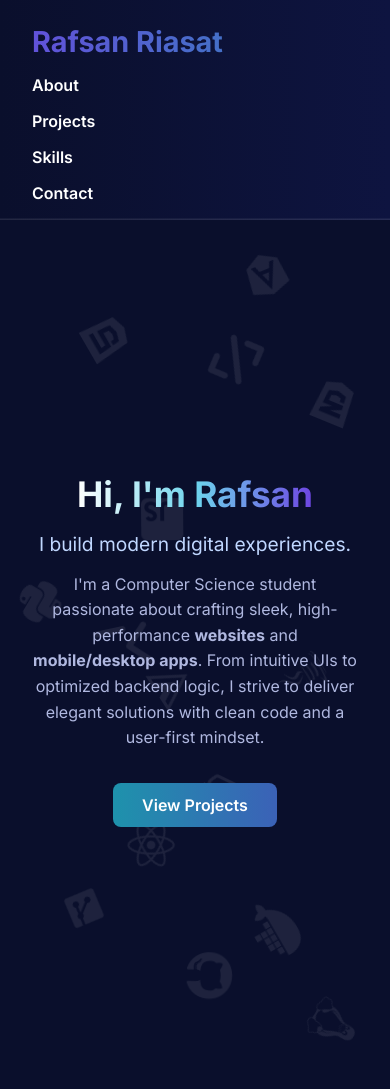
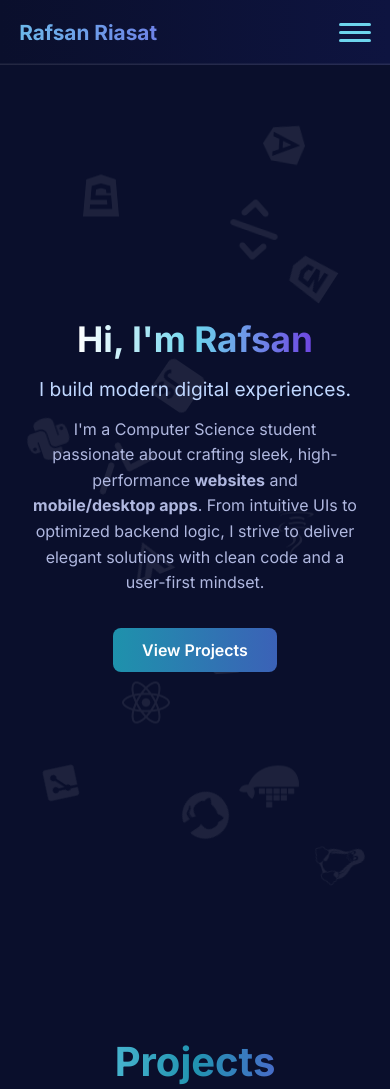
Before and after one commit to narukami00/MyPortfolio, a plain HTML site: page index.html in a window 390 px wide. Shown: the top 1089 px of the page. Drawn offline with nearby package versions, Linux system fonts and the light colour scheme.

Commit message:
third commit

```diff
--- a/index.html
+++ b/index.html
@@ -22,6 +22,14 @@
     <header class="header">
       <div class="container">
         <a href="#hero" class="logo">Rafsan Riasat</a>
+
+        <!-- Place after the logo, before <nav class="nav"> -->
+        <button class="hamburger" aria-label="Open navigation">
+        <span></span>
+        <span></span>
+        <span></span>
+        </button>
+
         <nav class="nav">
           <ul class="nav-links">
             <li><a href="#about">About</a></li>
@@ -307,27 +315,13 @@
         });
       });
 
-
-    let lastScrollY = window.scrollY;
-    let ticking = false;
-    function onScroll() {
-    if (window.innerWidth > 768) return;
-    const header = document.querySelector('.header');
-    if (!header) return;
-    if (window.scrollY > lastScrollY && window.scrollY > 50) {
-        header.classList.add('hide-on-scroll');
-    } else {
-        header.classList.remove('hide-on-scroll');
-    }
-    lastScrollY = window.scrollY;
-    }
-    window.addEventListener('scroll', () => {
-    if (!ticking) {
-        window.requestAnimationFrame(() => {
-        onScroll();
-        ticking = false;
+    document.addEventListener('DOMContentLoaded', function() {
+    const hamburger = document.querySelector('.hamburger');
+    const nav = document.querySelector('.nav');
+    if (hamburger && nav) {
+        hamburger.addEventListener('click', function() {
+        nav.classList.toggle('open');
         });
-        ticking = true;
     }
     });
     </script>
--- a/style.css
+++ b/style.css
@@ -90,30 +90,100 @@ body {
   width: 100%;
 }
 
-/* Responsive Menu */
+/* Hamburger styles */
+.hamburger {
+  display: none;
+  flex-direction: column;
+  justify-content: center;
+  gap: 5px;
+  width: 32px;
+  height: 32px;
+  background: none;
+  border: none;
+  cursor: pointer;
+  z-index: 1100;
+}
+
+.hamburger:hover span {
+  background: linear-gradient(270deg, #6dd5ed, #2193b0, #6e45e2, #6dd5ed);
+  background-size: 600% 600%;
+  animation: smoothGradient 3s ease infinite;
+  box-shadow: 0 0 8px rgba(109, 213, 237, 0.5);
+}
+
+.hamburger span {
+  display: block;
+  height: 3px;
+  width: 100%;
+  background: #6dd5ed;
+  border-radius: 2px;
+  transition: 0.3s;
+}
+
+/* Show hamburger on mobile */
 @media (max-width: 768px) {
+  .header {
+    position: sticky;
+    height: auto;
+    overflow: visible;
+  }
+
   .container {
-    flex-direction: column;
-    align-items: flex-start;
+    flex-direction: row;
+    align-items: center;
+    justify-content: space-between;
+    padding: 1rem 1.2rem;
+  }
+
+  .logo {
+    font-size: 1.3rem;
+    margin: 0;
+  }
+
+  .hamburger {
+    display: flex;
+    cursor: pointer;
+  }
+
+  /* Hide nav by default, but allow it to take space when open */
+  .nav {
+    overflow: hidden;
+    max-height: 0;
+    transition: max-height 0.4s ease, padding 0.3s ease;
+    width: 100%;
+    position: absolute;
+    top: 100%;
+    left: 0;
+    z-index: 1050;
+    background: #0a0f2c;
+    padding: 0;
+    box-shadow: 0 4px 16px rgba(0,0,0,0.15);
+  }
+  .nav.open {
+    max-height: 300px;
+    padding: 1.5rem 0;
   }
 
   .nav-links {
     flex-direction: column;
+    gap: 1.5rem;
+    align-items: flex-start;
+    padding-left: 2rem;
     width: 100%;
-    margin-top: 1rem;
-    gap: 1rem;
+    margin-top: 0;
   }
 
-  .header {
-    height: 220px;
-    transition: top 0.3s;
-    overflow: hidden;
-    transition: top 0.3s;
+  .nav.open .nav-links li {
+    opacity: 1;
+    transform: translateY(0);
   }
-  .header.hide-on-scroll {
-    top: -220px;
-  }
+
+  .nav.open .nav-links li:nth-child(1) { transition-delay: 0.05s; }
+  .nav.open .nav-links li:nth-child(2) { transition-delay: 0.1s; }
+  .nav.open .nav-links li:nth-child(3) { transition-delay: 0.15s; }
+  .nav.open .nav-links li:nth-child(4) { transition-delay: 0.2s; }
 }
+
 
 /* Hero Section */
 
```
